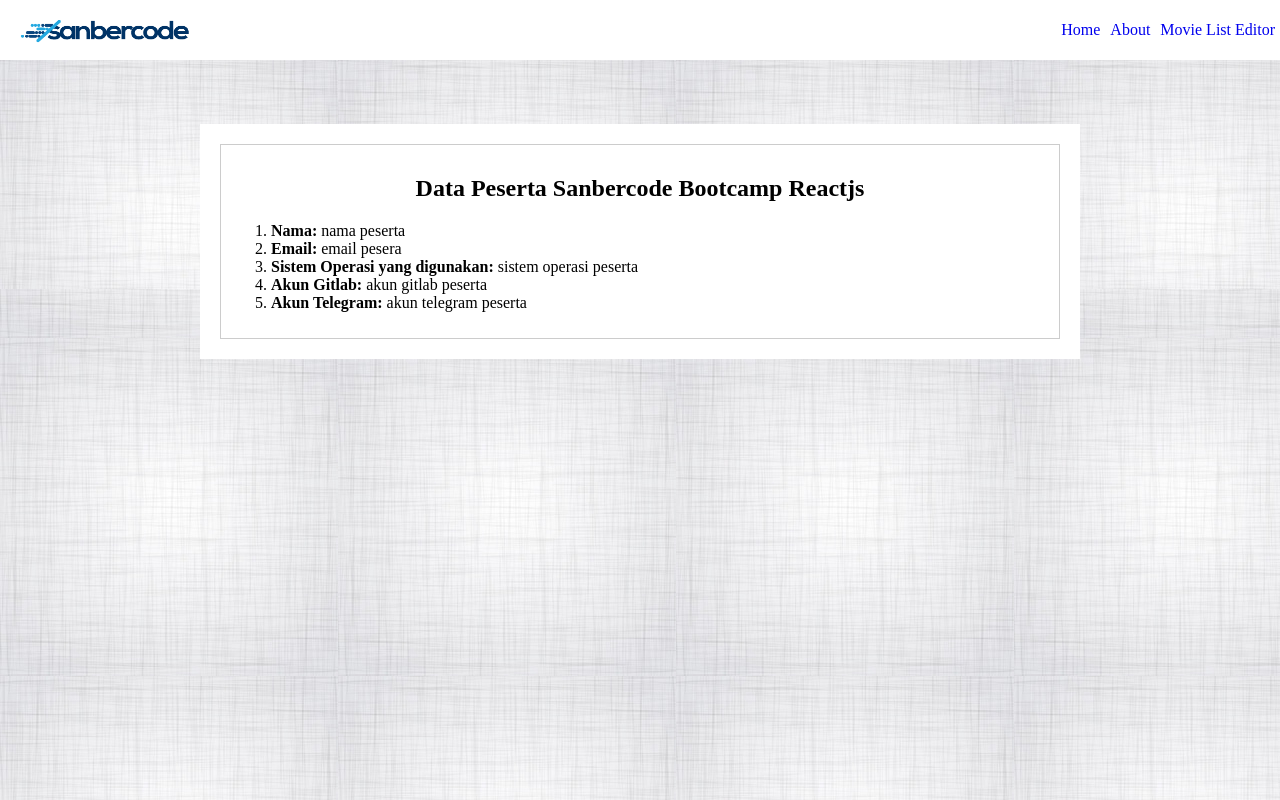
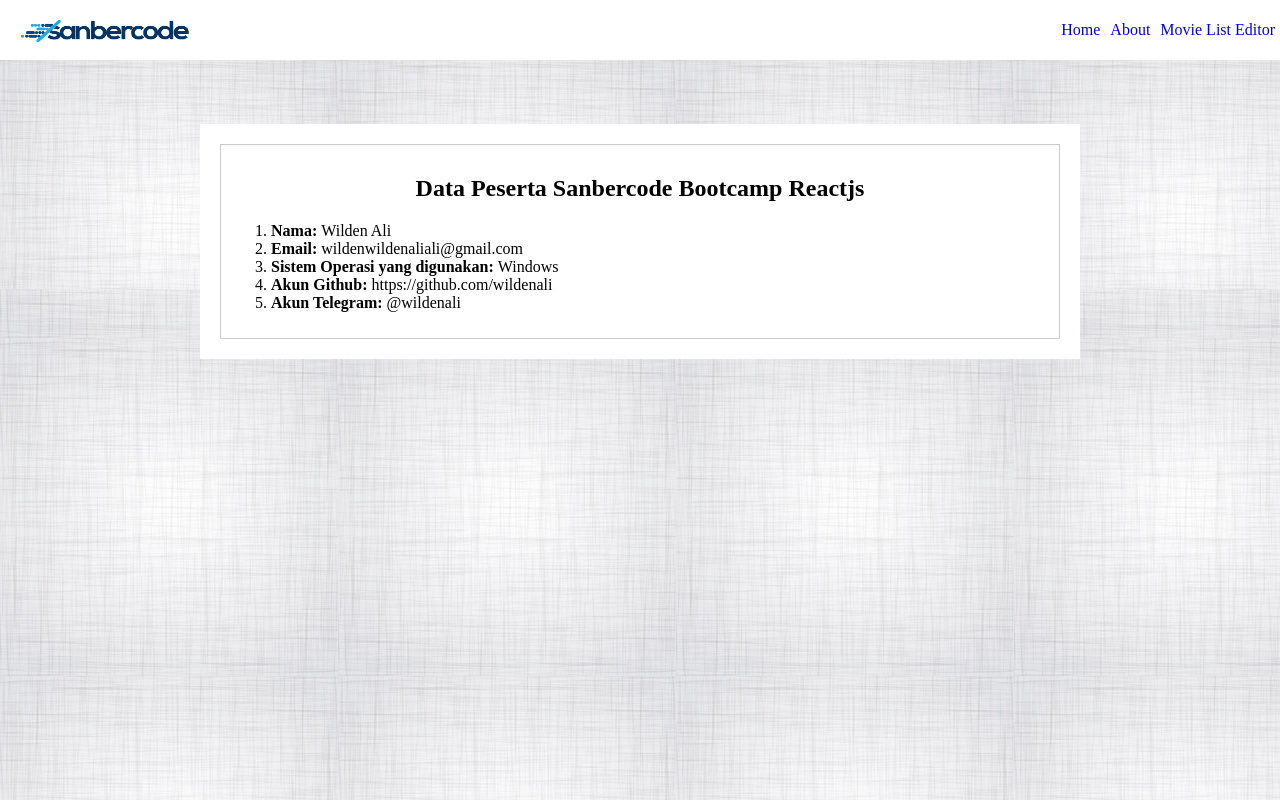
Before and after one commit to wildenali/quiz-3-reactjs-sanbercode-0720, a React (Create React App) app: page /about in a window 1280 px wide. Built offline with nearby package versions, Linux system fonts and the light colour scheme.

Commit message:
Isi data pribari di About page

```diff
--- a/src/components/About.jsx
+++ b/src/components/About.jsx
@@ -8,11 +8,11 @@ function About() {
           <div style={{ padding: "10px", border: "1px solid #ccc" }}>
             <h1 style={{ textAlign: "center" }}>Data Peserta Sanbercode Bootcamp Reactjs</h1>
             <ol>
-              <li><strong style={{ width: "100px" }}>Nama:</strong> nama peserta</li>
-              <li><strong style={{ width: "100px" }}>Email:</strong> email pesera</li>
-              <li><strong style={{ width: "100px" }}>Sistem Operasi yang digunakan:</strong> sistem operasi peserta</li>
-              <li><strong style={{ width: "100px" }}>Akun Gitlab:</strong> akun gitlab peserta</li>
-              <li><strong style={{ width: "100px" }}>Akun Telegram:</strong> akun telegram peserta</li>
+              <li><strong style={{ width: "100px" }}>Nama: </strong>Wilden Ali</li>
+              <li><strong style={{ width: "100px" }}>Email: </strong>wildenwildenaliali@gmail.com</li>
+              <li><strong style={{ width: "100px" }}>Sistem Operasi yang digunakan: </strong>Windows</li>
+              <li><strong style={{ width: "100px" }}>Akun Github: </strong>https://github.com/wildenali</li>
+              <li><strong style={{ width: "100px" }}>Akun Telegram: </strong>@wildenali</li>
             </ol>
           </div>
         </section>
```
